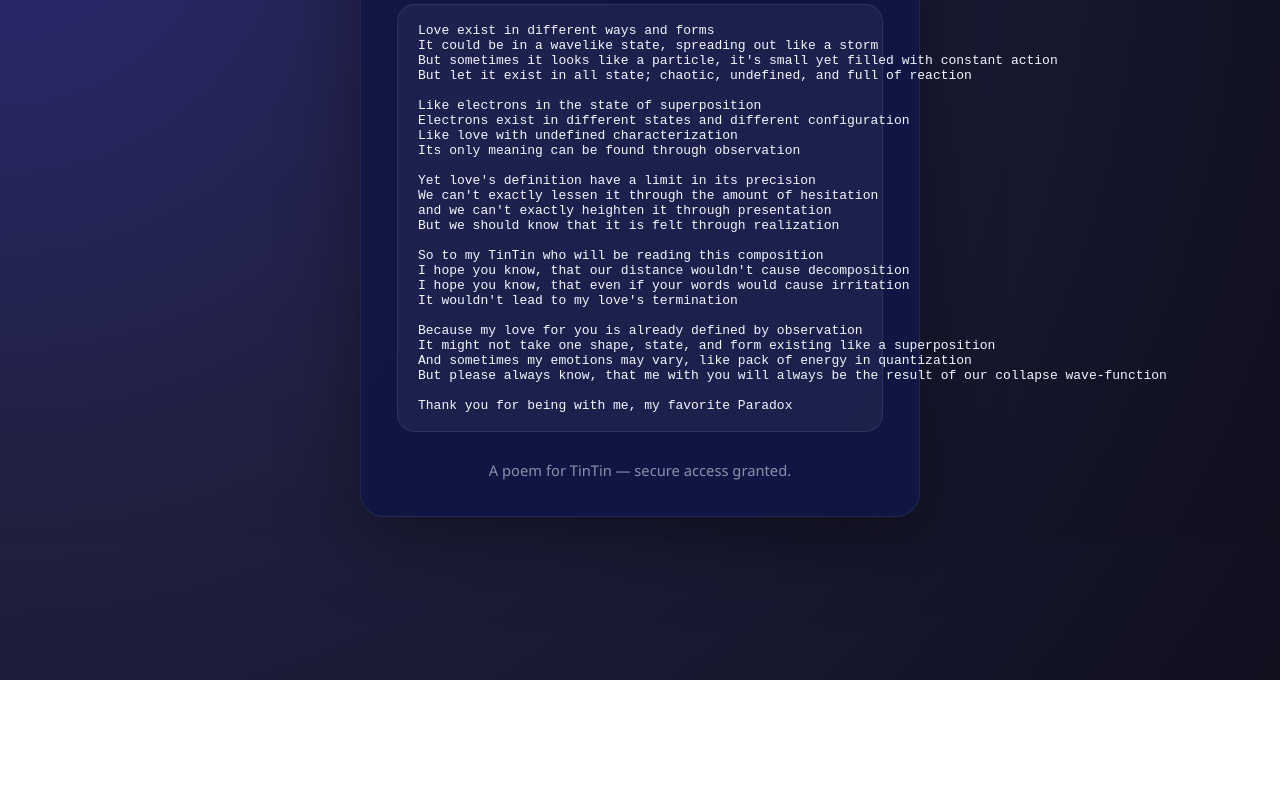
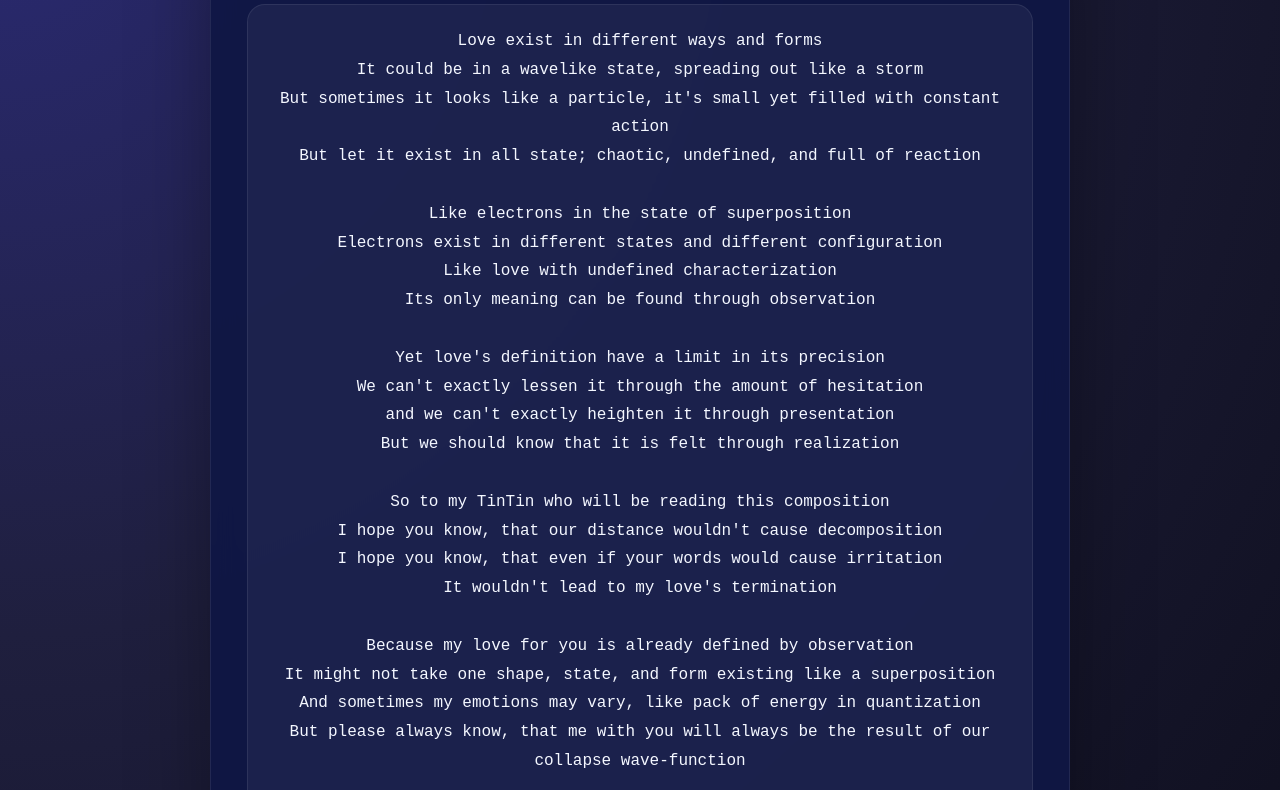
Before and after one commit to recintocharlewin-sudo/quantum_mechanics, a website: page home.html in a window 1280 px wide. Shown: the part 120-910 px from the top of the page. Before the commit the page ends 800 px from the top, so only its background shows below. Drawn offline with Linux system fonts and the light colour scheme.

Commit message:
BAKKKSKSSS

```diff
--- a/styles.css
+++ b/styles.css
@@ -19,13 +19,14 @@ body {
 }
 
 .page-shell {
-    width: min(560px, 100%);
+    width: min(860px, 100%);
     background: rgba(15, 23, 68, 0.94);
     border: 1px solid rgba(255, 255, 255, 0.08);
     border-radius: 24px;
     box-shadow: 0 24px 80px rgba(0, 0, 0, 0.35);
     padding: 36px;
     backdrop-filter: blur(12px);
+    text-align: center;
 }
 
 h1 {
@@ -87,11 +88,16 @@ button:hover {
 }
 
 .status-text {
-    margin-top: 20px;
-    padding: 18px 20px;
+    margin: 20px auto 0;
+    padding: 22px 28px;
+    max-width: 820px;
     border-radius: 18px;
     background: rgba(255, 255, 255, 0.05);
     border: 1px solid rgba(255, 255, 255, 0.08);
+    white-space: pre-wrap;
+    text-align: center;
+    line-height: 1.8;
+    font-size: 1rem;
 }
 
 footer {
```
